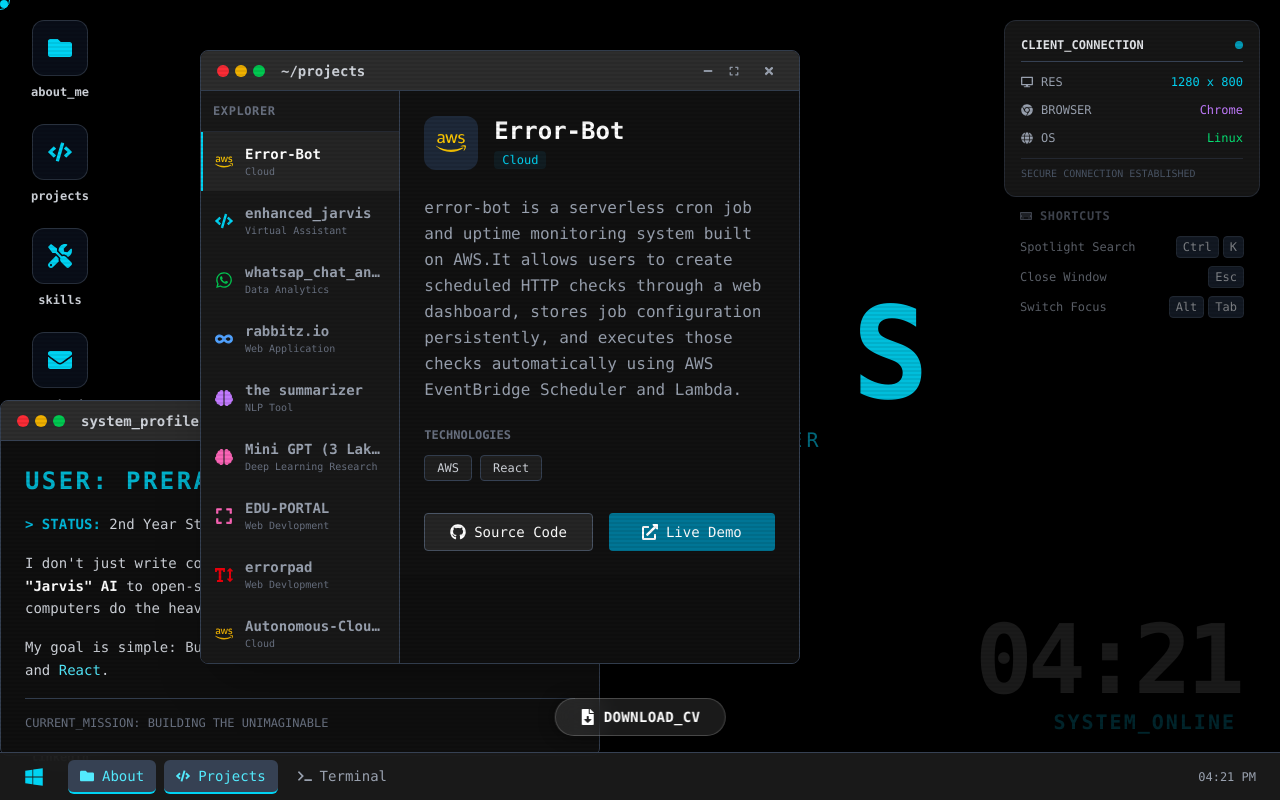
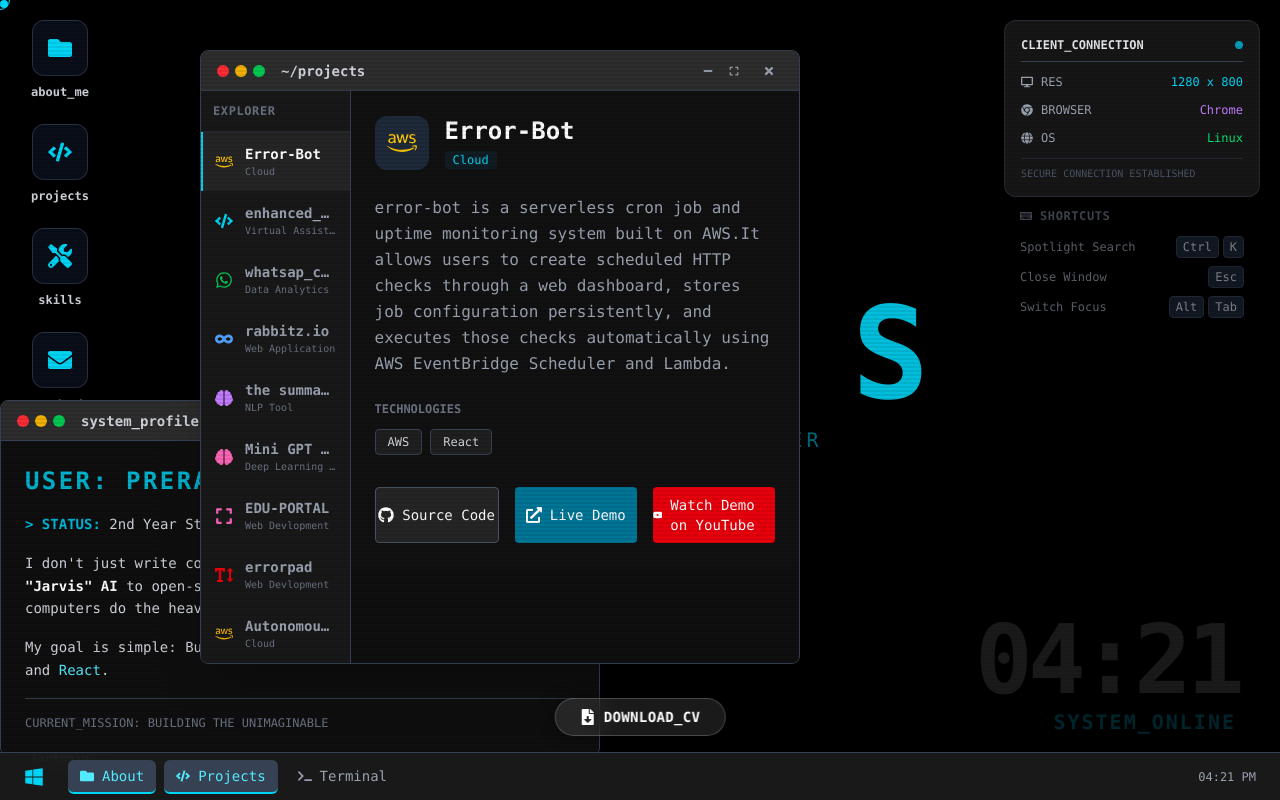
Before and after one commit to PRERAN001/portfolio-os, a React (Vite) app: page / in a window 1280 px wide. Both pictures are taken after a click on the button "Projects". Built offline with nearby package versions, Linux system fonts and the light colour scheme.

Commit message:
added the yt videos link

```diff
--- a/src/components/ProjectExplorer.jsx
+++ b/src/components/ProjectExplorer.jsx
@@ -1,109 +1,149 @@
-import React, { useState } from 'react';
-import { FaReact, FaNodeJs, FaPython, FaDatabase, FaGithub, FaExternalLinkAlt, FaCode, FaBrain,FaAws,FaInfinity ,FaWhatsapp,FaExpand,FaTextHeight} from 'react-icons/fa';
+import React, { useState } from "react";
+import {
+  FaReact,
+  FaNodeJs,
+  FaPython,
+  FaDatabase,
+  FaGithub,
+  FaExternalLinkAlt,
+  FaCode,
+  FaBrain,
+  FaAws,
+  FaInfinity,
+  FaWhatsapp,
+  FaExpand,
+  FaYoutube,
+  FaTextHeight,
+} from "react-icons/fa";
 
 const PROJECT_DATA = [
   {
     id: 1,
     title: "Error-Bot",
     type: "Cloud",
-    description: "error-bot is a serverless cron job and uptime monitoring system built on AWS.It allows users to create scheduled HTTP checks through a web dashboard, stores job configuration persistently, and executes those checks automatically using AWS EventBridge Scheduler and Lambda.",
+    description:
+      "error-bot is a serverless cron job and uptime monitoring system built on AWS.It allows users to create scheduled HTTP checks through a web dashboard, stores job configuration persistently, and executes those checks automatically using AWS EventBridge Scheduler and Lambda.",
     tech: ["AWS", "React"],
     github: "https://github.com/PRERAN001/Error-Bot",
     demo: "https://www.linkedin.com/posts/preran-s-131077345_sign2speak-hackathon-aiforgood-activity-7332778471212933121-5naN?utm_source=share&utm_medium=member_desktop&rcm=ACoAAFZUNvUBhE2dBBn8wqtzFzsxSP9CVLydN1w",
-    icon: <FaAws className="text-yellow-400" />
+    video: "https://youtube.com/watch?v=XXXX",
+    videoLabel: "Watch Demo on YouTube",
+    icon: <FaAws className="text-yellow-400" />,
   },
   {
     id: 2,
     title: "enhanced_jarvis",
     type: "Virtual Assistant",
-    description: "An advanced voice-activated assistant capable of automating system tasks, retrieving real-time information, and handling intelligent queries. Inspired by the Iron Man AI.",
+    description:
+      "An advanced voice-activated assistant capable of automating system tasks, retrieving real-time information, and handling intelligent queries. Inspired by the Iron Man AI.",
     tech: ["Python", "NLP", "SpeechRecognition", "Automation"],
     github: "https://github.com/PRERAN001/enhanced_jarvis",
+    video: "https://youtube.com/watch?v=XXXX",
+    videoLabel: "Watch Demo on YouTube",
     demo: "https://drive.google.com/drive/u/0/folders/1uCgxH1I62UmyS75RtYUPuMPIrDn9TDNI",
-    icon: <FaCode className="text-cyan-400" />
+    icon: <FaCode className="text-cyan-400" />,
   },
   {
     id: 3,
     title: "whatsap_chat_analyzer",
     type: "Data Analytics",
-    description: "A statistical analysis tool for WhatsApp chat exports. Visualizes user activity, communication patterns, most used words, and sentiment analysis through interactive dashboards.",
+    description:
+      "A statistical analysis tool for WhatsApp chat exports. Visualizes user activity, communication patterns, most used words, and sentiment analysis through interactive dashboards.",
     tech: ["Python", "Streamlit", "Pandas", "Matplotlib"],
     github: "https://github.com/PRERAN001/whatsap_chat_analyzer",
     demo: "https://whatsappchatanalyzer001.streamlit.app/",
-    icon: <FaWhatsapp className="text-green-500" />
+    video: "https://youtu.be/glswCsQVeso?si=Q12MhVukiQ7syOCT",
+    videoLabel: "Watch Demo on YouTube",
+    icon: <FaWhatsapp className="text-green-500" />,
   },
   {
     id: 4,
     title: "rabbitz.io",
     type: "Web Application",
-    description: "Rabbitz.io is an AI-powered web app builder that generates UI and logic from natural-language prompts and previews the result instantly in the browser.",
+    description:
+      "Rabbitz.io is an AI-powered web app builder that generates UI and logic from natural-language prompts and previews the result instantly in the browser.",
     tech: ["React", "Node.js", "Inngest"],
     github: "https://github.com/PRERAN001/vibe",
     demo: "https://rabbitz-nu.vercel.app/",
-    icon: <FaInfinity className="text-blue-400" />
+    video: "https://youtu.be/qZH7kWASGzI?si=hWdfTtnTISFwxmYM",
+    videoLabel: "Watch Demo on YouTube",
+    icon: <FaInfinity className="text-blue-400" />,
   },
   {
     id: 5,
     title: "the summarizer",
     type: "NLP Tool",
-    description: "Intelligent text summarization engine that condenses long documents and articles into concise, meaningful summaries using Natural Language Processing techniques.(due to the issue in transformer backend is not deployed)"
-    ,
+    description:
+      "Intelligent text summarization engine that condenses long documents and articles into concise, meaningful summaries using Natural Language Processing techniques.(due to the issue in transformer backend is not deployed)",
     tech: ["Python", "HuggingFace", "Transformers", "NLP"],
     github: "https://github.com/PRERAN001/summarizer-unlock-media-matrix",
     demo: "https://summarizer-unlock-media-matrix-dv6nb5vew.vercel.app",
-    icon: <FaBrain className="text-purple-400" />
+    video: "https://youtu.be/qYN9sOpmDMA?si=rpHPQ_44IJU8W_Ul",
+    videoLabel: "Watch Demo on YouTube",
+    icon: <FaBrain className="text-purple-400" />,
   },
   {
     id: 6,
     title: "Mini GPT (3 Lakh Words)",
     type: "Deep Learning Research",
-    description: "A custom implementation of the GPT architecture trained from scratch on a dataset of 300,000 words. Demonstrates understanding of Transformer attention mechanisms and language modeling.",
+    description:
+      "A custom implementation of the GPT architecture trained from scratch on a dataset of 300,000 words. Demonstrates understanding of Transformer attention mechanisms and language modeling.",
     tech: ["Python", "PyTorch", "Deep Learning", "Transformers"],
-    github: "https://www.linkedin.com/posts/preran-s-131077345_machinelearning-deeplearning-nlp-activity-7369197864582844416-r4iA", // LinkedIn Link as requested
+    github:
+      "https://www.linkedin.com/posts/preran-s-131077345_machinelearning-deeplearning-nlp-activity-7369197864582844416-r4iA", // LinkedIn Link as requested
     demo: "https://www.linkedin.com/posts/preran-s-131077345_machinelearning-deeplearning-nlp-activity-7369197864582844416-r4iA",
-    icon: <FaBrain className="text-pink-400" />
+
+    icon: <FaBrain className="text-pink-400" />,
   },
   {
     id: 7,
     title: "EDU-PORTAL",
     type: "Web Devlopment",
-    description: "A full-stack web application designed for managing and streaming departmental educational resources. This project utilizes a Node.js backend and a React frontend to facilitate video uploads and resource sharing across various academic departments.",
+    description:
+      "A full-stack web application designed for managing and streaming departmental educational resources. This project utilizes a Node.js backend and a React frontend to facilitate video uploads and resource sharing across various academic departments.",
     tech: ["Python", "PyTorch", "Deep Learning", "Transformers"],
     github: "https://github.com/PRERAN001/EDU-PORTAL",
     demo: "https://edu-portal-eta.vercel.app/",
-    icon: <FaExpand className="text-pink-400" />
+    video: "https://youtu.be/LYiJVfR1PZk?si=w4qWJfUTZtuYFuTJ",
+    videoLabel: "Watch Demo on YouTube",
+    icon: <FaExpand className="text-pink-400" />,
   },
   {
-    id: 7,
+    id: 8,
     title: "errorpad",
     type: "Web Devlopment",
-    description: "A full-stack web application designed for managing and streaming departmental educational resources. This project utilizes a Node.js backend and a React frontend to facilitate video uploads and resource sharing across various academic departments.",
+    description:
+      "A full-stack web application designed for managing and streaming departmental educational resources. This project utilizes a Node.js backend and a React frontend to facilitate video uploads and resource sharing across various academic departments.",
     tech: ["Python", "PyTorch", "Deep Learning", "Transformers"],
     github: "https://github.com/PRERAN001/EDU-PORTAL",
     demo: "https://edu-portal-eta.vercel.app/",
-    icon: <FaTextHeight className="text-red-600" />
+    video: "https://youtu.be/N41NNY00a6s?si=tc58t0E8oYO_96e3",
+    videoLabel: "Watch Demo on YouTube",
+    icon: <FaTextHeight className="text-red-600" />,
   },
   {
-    id: 8,
+    id: 9,
     title: "Autonomous-Cloud-Deployment-Recovery-System",
     type: "Cloud",
-    description: "A production-style cloud infrastructure and deployment system built on AWS, designed to demonstrate high availability, auto-recovery, and scalable application delivery using industry best practices.",
+    description:
+      "A production-style cloud infrastructure and deployment system built on AWS, designed to demonstrate high availability, auto-recovery, and scalable application delivery using industry best practices.",
     tech: ["AWS"],
-    github: "https://github.com/PRERAN001/Autonomous-Cloud-Deployment-Recovery-System",
+    github:
+      "https://github.com/PRERAN001/Autonomous-Cloud-Deployment-Recovery-System",
     demo: "https://github.com/PRERAN001/Autonomous-Cloud-Deployment-Recovery-System",
-    icon: <FaAws className="text-yellow-500" />
+    video: "https://youtube.com/watch?v=XXXX",   // ADD THIS
+  videoLabel: "Watch Demo on YouTube",
+    icon: <FaAws className="text-yellow-500" />,
   },
-
 ];
 const ProjectExplorer = () => {
   const [selectedId, setSelectedId] = useState(1);
-  const selectedProject = PROJECT_DATA.find(p => p.id === selectedId);
+  const selectedProject = PROJECT_DATA.find((p) => p.id === selectedId);
 
   return (
     <div className="flex flex-col md:flex-row h-full min-h-0 text-gray-300">
-
       {/* SIDEBAR (Project List) */}
-      <div className="w-full md:w-1/3 bg-[#181818] border-r border-gray-700 flex flex-col h-full min-h-0">
+     <div className="w-full md:w-1/4 bg-[#181818] border-r border-gray-700 flex flex-col h-full min-h-0">
 
         <div className="p-3 border-b border-gray-700/50 text-xs font-bold text-gray-500 uppercase tracking-wider sticky top-0 bg-[#181818] z-10">
           Explorer
@@ -117,28 +157,27 @@
               onClick={() => setSelectedId(project.id)}
               className={`p-3 flex items-center gap-3 cursor-pointer transition-colors border-l-2 ${
                 selectedId === project.id
-                  ? 'bg-[#252525] border-cyan-400 text-white'
-                  : 'border-transparent hover:bg-[#202020] text-gray-400'
+                  ? "bg-[#252525] border-cyan-400 text-white"
+                  : "border-transparent hover:bg-[#202020] text-gray-400"
               }`}
             >
               <span className="text-lg">{project.icon}</span>
 
               <div className="overflow-hidden">
                 <h4 className="text-sm font-bold truncate">{project.title}</h4>
-                <p className="text-[10px] text-gray-500 truncate">{project.type}</p>
+                <p className="text-[10px] text-gray-500 truncate">
+                  {project.type}
+                </p>
               </div>
-
             </div>
           ))}
         </div>
-
       </div>
 
       {/* MAIN CONTENT */}
-      <div className="w-full md:w-2/3 bg-[#111] p-6 flex flex-col h-full overflow-y-auto">
+      <div className="w-full md:w-3/4 bg-[#111] p-6 flex flex-col h-full overflow-y-auto">
         {selectedProject && (
           <div className="animate-fade-in">
-
             {/* Header */}
             <div className="flex items-start justify-between mb-6">
               <div className="flex items-center gap-4">
@@ -169,8 +208,11 @@
               </h3>
 
               <div className="flex flex-wrap gap-2">
-                {selectedProject.tech.map(t => (
-                  <span key={t} className="px-3 py-1 bg-[#1f1f1f] border border-gray-700 rounded text-xs text-gray-300">
+                {selectedProject.tech.map((t) => (
+                  <span
+                    key={t}
+                    className="px-3 py-1 bg-[#1f1f1f] border border-gray-700 rounded text-xs text-gray-300"
+                  >
                     {t}
                   </span>
                 ))}
@@ -178,22 +220,43 @@
             </div>
 
             {/* Buttons */}
-            <div className="flex gap-4 mt-auto">
-              <a href={selectedProject.github} target="_blank" rel="noreferrer"
-                 className="flex-1 flex items-center justify-center gap-2 bg-[#252525] hover:bg-[#333] border border-gray-600 text-white py-2 rounded">
+            {/* Buttons */}
+            <div className="flex flex-wrap gap-4 mt-auto">
+              <a
+                href={selectedProject.github}
+                target="_blank"
+                rel="noreferrer"
+                className="flex-1 flex items-center justify-center gap-2 bg-[#252525] hover:bg-[#333] border border-gray-600 text-white py-2 rounded"
+              >
                 <FaGithub /> <span className="text-sm">Source Code</span>
               </a>
 
-              <a href={selectedProject.demo} target="_blank" rel="noreferrer"
-                 className="flex-1 flex items-center justify-center gap-2 bg-cyan-700 hover:bg-cyan-600 text-white py-2 rounded">
+              <a
+                href={selectedProject.demo}
+                target="_blank"
+                rel="noreferrer"
+                className="flex-1 flex items-center justify-center gap-2 bg-cyan-700 hover:bg-cyan-600 text-white py-2 rounded"
+              >
                 <FaExternalLinkAlt /> <span className="text-sm">Live Demo</span>
               </a>
+
+              {selectedProject.video && (
+                <a
+                  href={selectedProject.video}
+                  target="_blank"
+                  rel="noreferrer"
+                  className="flex-1 flex items-center justify-center gap-2 bg-red-600 hover:bg-red-500 text-white py-2 rounded"
+                >
+                  <FaYoutube />
+                  <span className="text-sm">
+                    {selectedProject.videoLabel || "Watch Video"}
+                  </span>
+                </a>
+              )}
             </div>
-
           </div>
         )}
       </div>
-
     </div>
   );
 };
```
